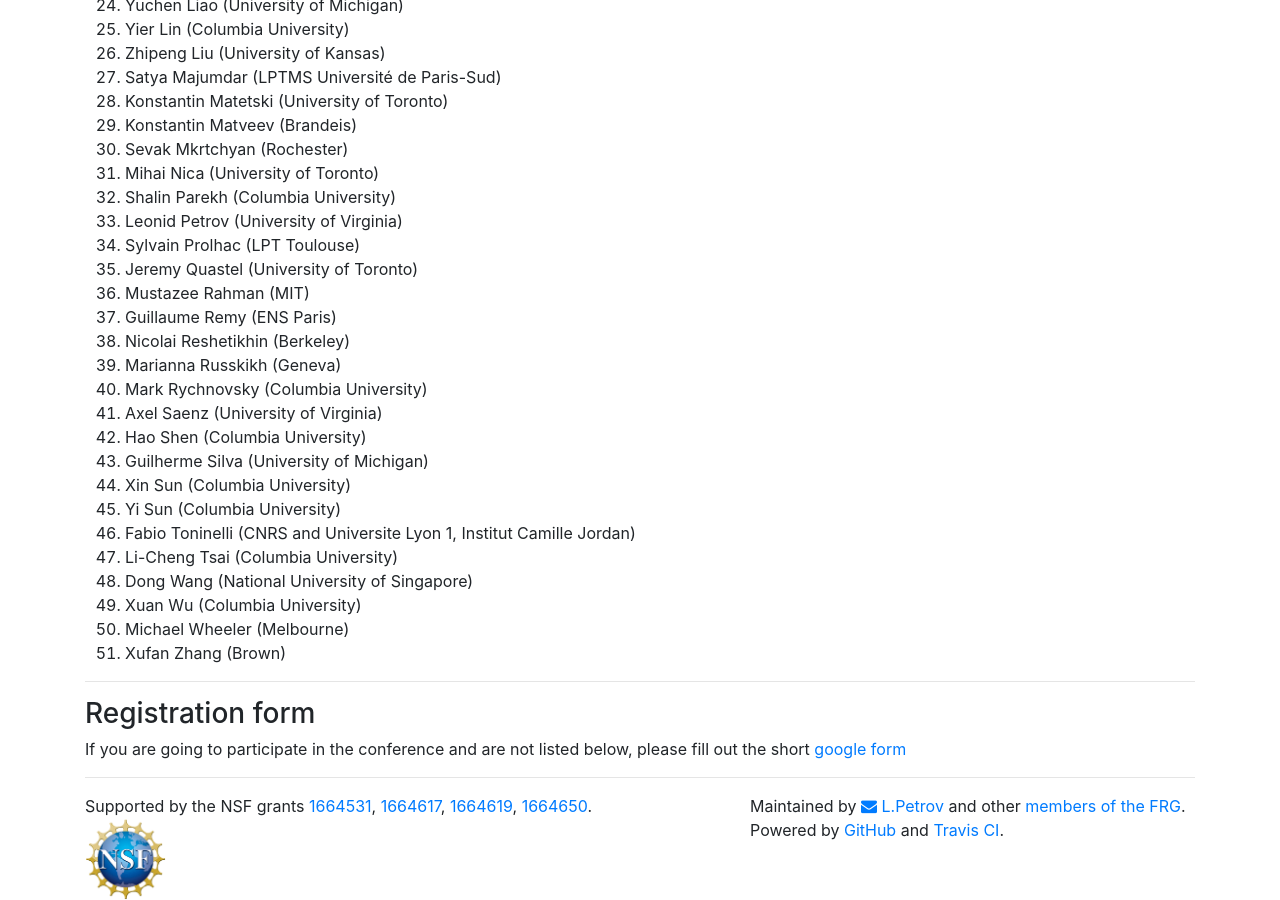
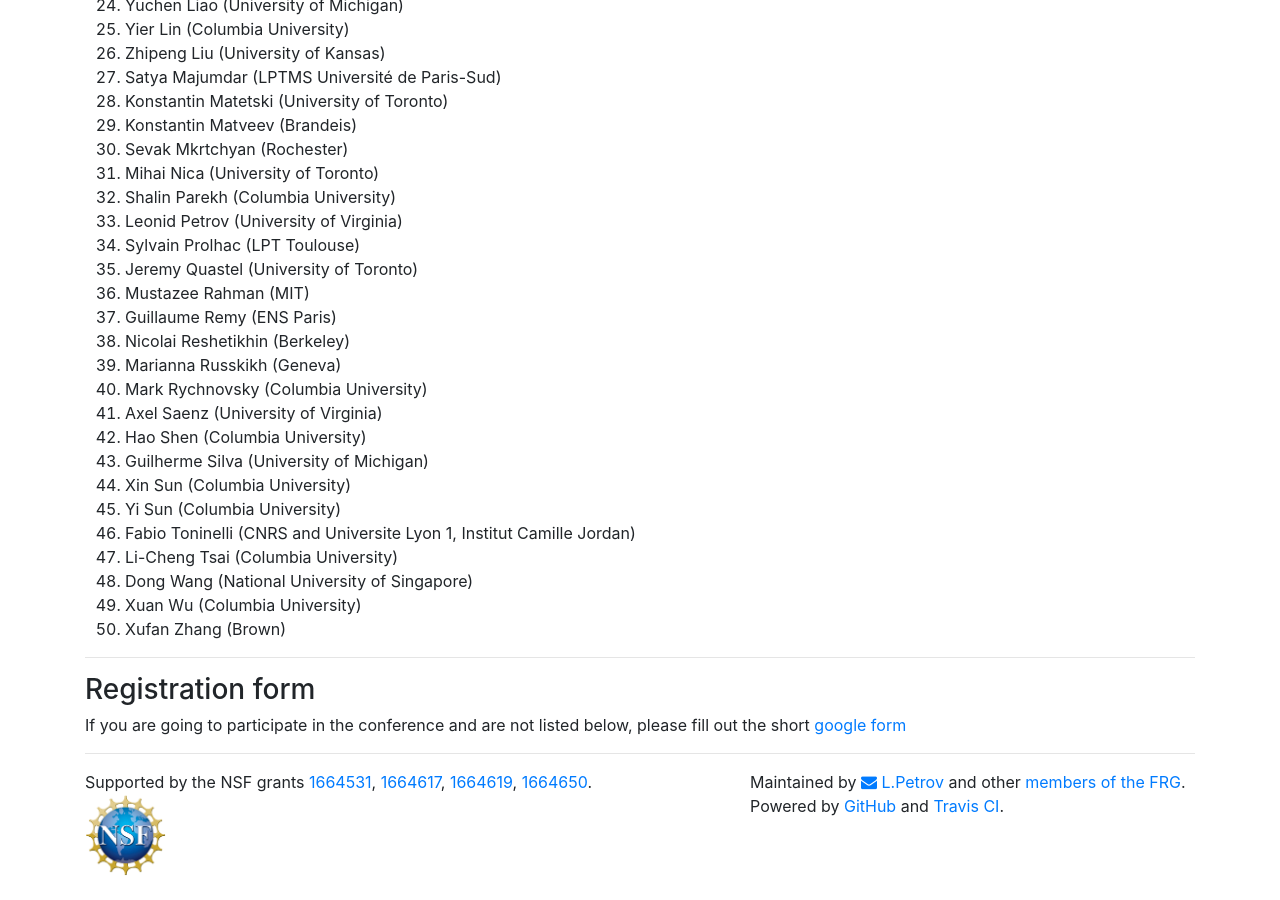
Before and after one commit to int-prob/int-prob-code, a Jekyll site: the page built from conference2018/index.md, in a window 1280 px wide and 900 px high, scrolled down 851 px. Built offline with Jekyll 4.4.1, drawn with Linux system fonts in a browser that asks for light colours; nearby versions of some CDN libraries; after the commit the page ends 1727 px from its top, so only the background shows below that.

Commit message:
Update index.md

```diff
--- a/conference2018/index.md
+++ b/conference2018/index.md
@@ -67,9 +67,9 @@ permalink: /conference2018/participants/
 1. Li-Cheng Tsai (Columbia University)
 1. Dong Wang (National University of Singapore)
 1. Xuan Wu (Columbia University)
-1. Michael Wheeler (Melbourne)
 1. Xufan Zhang (Brown)
 
+<!-- 1. Michael Wheeler (Melbourne) -->
 <!-- 1. Drazen Petrovic	(IUPUI, Indianapolis) -->
 
 
```
